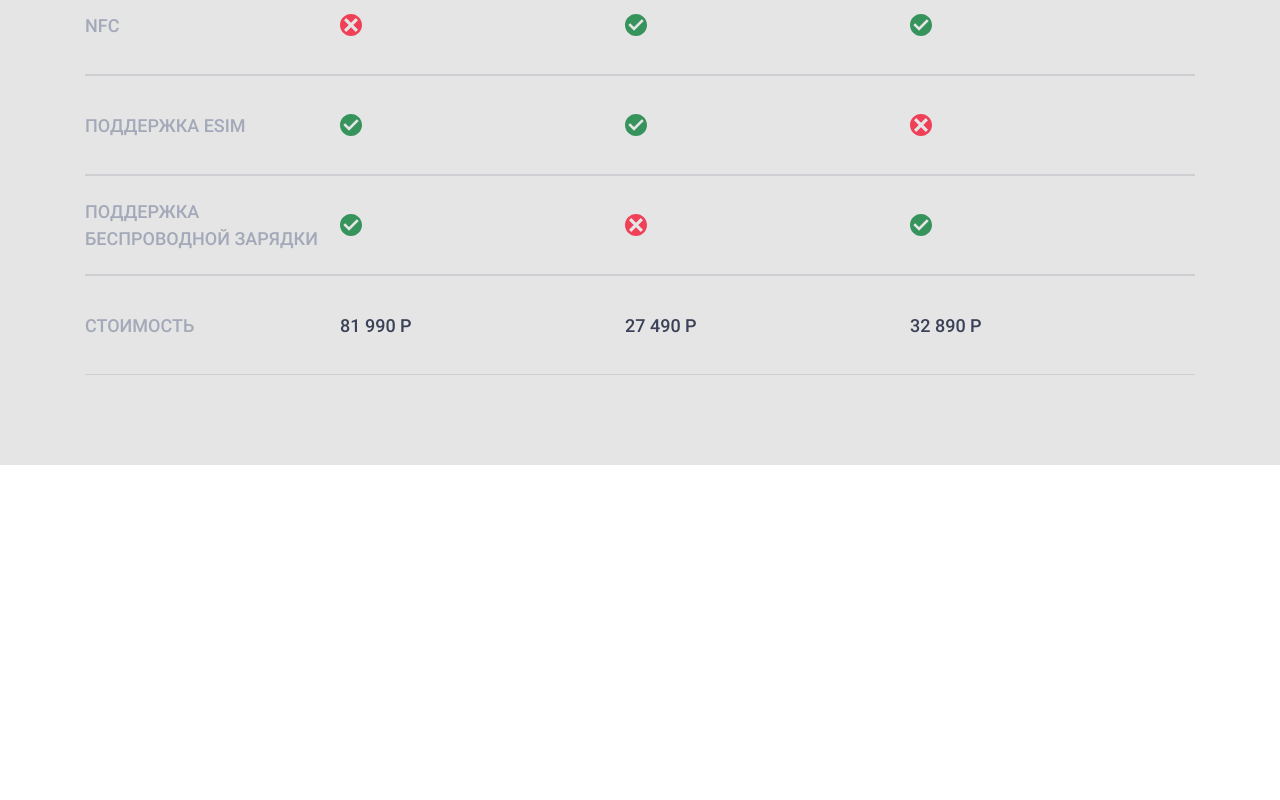
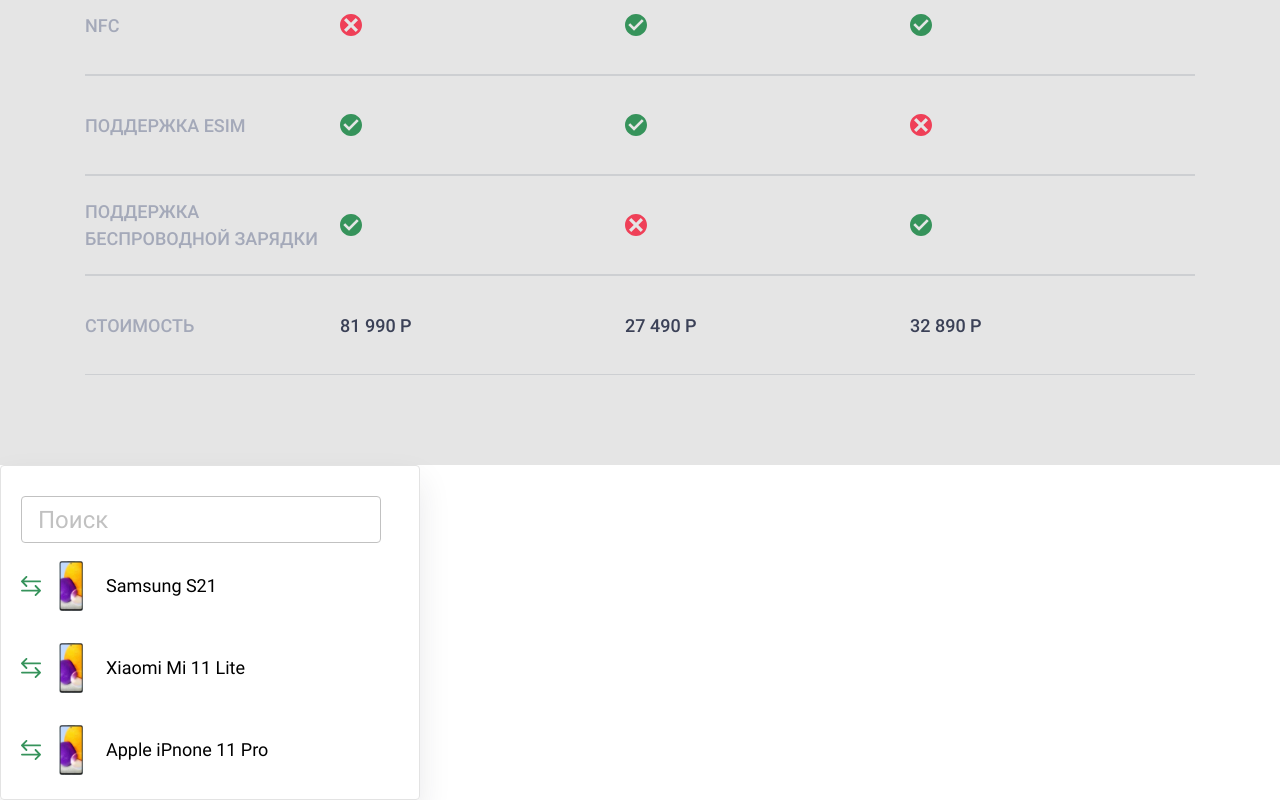
Before and after one commit to borisweb2020/comparing-app, a Vue app: page / in a window 1280 px wide. Shown: the part 1070-1870 px from the top of the page. Before the commit the page ends 1535 px from the top, so only its background shows below. Built offline with nearby package versions, Linux system fonts and the light colour scheme.

Commit message:
Mark up and stylize the modal window

```diff
--- a/src/App.vue
+++ b/src/App.vue
@@ -4,19 +4,22 @@
     <intro-app :smarts="smartphonesDisplay" @point="changeCount"></intro-app>
   </div>
   <table-app :smarts="smartphonesDisplay"></table-app>
+  <modal-app></modal-app>
 </template>
 
 <script>
-  import HeaderApp from './components/HeaderApp.vue';
-  import IntroApp from './components/IntroApp.vue';
-  import TableApp from './components/TableApp.vue';
+  import HeaderApp from '@/components/HeaderApp.vue';
+  import IntroApp from '@/components/IntroApp.vue';
+  import TableApp from '@/components/TableApp.vue';
+  import ModalApp from '@/components/ModalApp.vue';
 
   export default {
 
     components: {
       HeaderApp,
       IntroApp,
-      TableApp
+      TableApp,
+      ModalApp
     },
 
     data(){
--- /dev/null
+++ b/src/components/ModalApp.vue
@@ -0,0 +1,61 @@
+<template>
+	<div class="modal">
+		<input  class="modal__input" type="text" placeholder="Поиск">
+		<ul class="modal__list">
+			<li class="modal__item">
+				<button class="modal__btn">
+					<img class="modal__btn-img" src="../assets/images/reverse-arrows.svg" alt="btn">
+				</button>
+				<div class="modal__item-wrapper">
+					<img class="modal__item-img" src="../assets/images/samsung-72.jpg" alt="phone">
+					<span class="modal__item-title">Samsung S21</span>
+				</div>
+			</li>
+			<li class="modal__item">
+				<button class="modal__btn">
+					<img class="modal__btn-img" src="../assets/images/reverse-arrows.svg" alt="btn">
+				</button>
+				<div class="modal__item-wrapper">
+					<img class="modal__item-img" src="../assets/images/samsung-72.jpg" alt="phone">
+					<span class="modal__item-title">Xiaomi Mi 11 Lite</span>
+				</div>
+			</li>
+			<li class="modal__item">
+				<button class="modal__btn">
+					<img class="modal__btn-img" src="../assets/images/reverse-arrows.svg" alt="btn">
+				</button>
+				<div class="modal__item-wrapper">
+					<img class="modal__item-img" src="../assets/images/samsung-72.jpg" alt="phone">
+					<span class="modal__item-title">Apple iPnone 11 Pro</span>
+				</div>
+			</li>
+
+			<li class="modal__item">
+				<button class="modal__btn">
+					<img class="modal__btn-img" src="../assets/images/reverse-arrows.svg" alt="btn">
+				</button>
+				<div class="modal__item-wrapper">
+					<img class="modal__item-img" src="../assets/images/samsung-72.jpg" alt="phone">
+					<span class="modal__item-title">Apple iPnone 11 Pro</span>
+				</div>
+			</li>
+			<li class="modal__item">
+				<button class="modal__btn">
+					<img class="modal__btn-img" src="../assets/images/reverse-arrows.svg" alt="btn">
+				</button>
+				<div class="modal__item-wrapper">
+					<img class="modal__item-img" src="../assets/images/samsung-72.jpg" alt="phone">
+					<span class="modal__item-title">Apple iPnone 11 Pro</span>
+				</div>
+			</li>
+		</ul>
+	</div>
+</template>
+<script>
+	export default {
+
+	}
+</script>
+<style lang="scss">
+
+</style>
--- /dev/null
+++ b/src/styles/_modal.scss
@@ -0,0 +1,79 @@
+.modal{
+	padding: 30px 20px 25px;
+	width: 420px;
+	height: 335px;
+	border: 1px solid #e3e3e3;
+	border-radius: 4px;
+	box-shadow: 0 16px 32px 0 rgba(35, 39, 51, .1);
+	overflow-y: scroll;
+
+
+
+
+	&__input{
+		width: 360px;
+		height: 47px;
+		padding: 10px 30px 10px 16px;
+		border: 1px solid #c1c1c1;
+		border-radius: 4px;
+
+		font-size: 2.4rem;
+		color: #c1c1c1;
+		margin-bottom: 18px;
+	}
+
+	&__item{
+		display: flex;
+		align-items: center;
+		margin-bottom: 32px;
+	}
+
+	&__item:last-child{
+		margin-bottom: 0;
+	}
+
+	&__btn{
+		width: 20px;
+		height: 20px;
+		margin-right: 18px;
+	}
+
+	&__btn-img{
+		width: 100%;
+	}
+
+	&__item-wrapper{
+		display: flex;
+		align-items: center;
+		flex: 1;
+	}
+
+	&__item-img{
+		display: inline-block;
+		width: 24px;
+		height: 50px;
+		margin-right: 23px;
+	}
+
+	&__item-title{
+		display: inline-block;
+		font-size: 1.8rem;
+		font-weight: 400;
+		color: #000;
+		flex: 1;
+	}
+}
+
+.modal::-webkit-scrollbar {
+	width: 30px;
+}
+
+.modal::-webkit-scrollbar-track {
+	background-color: #fff;
+}
+
+.modal::-webkit-scrollbar-thumb {
+	background-color: #e3e3e3;
+	border-radius: 4px;
+	border: 12px solid #fff;
+}
--- a/src/styles/style.scss
+++ b/src/styles/style.scss
@@ -78,3 +78,4 @@
 @import 'header.scss';
 @import 'intro.scss';
 @import 'table.scss';
+@import 'modal.scss';
```
